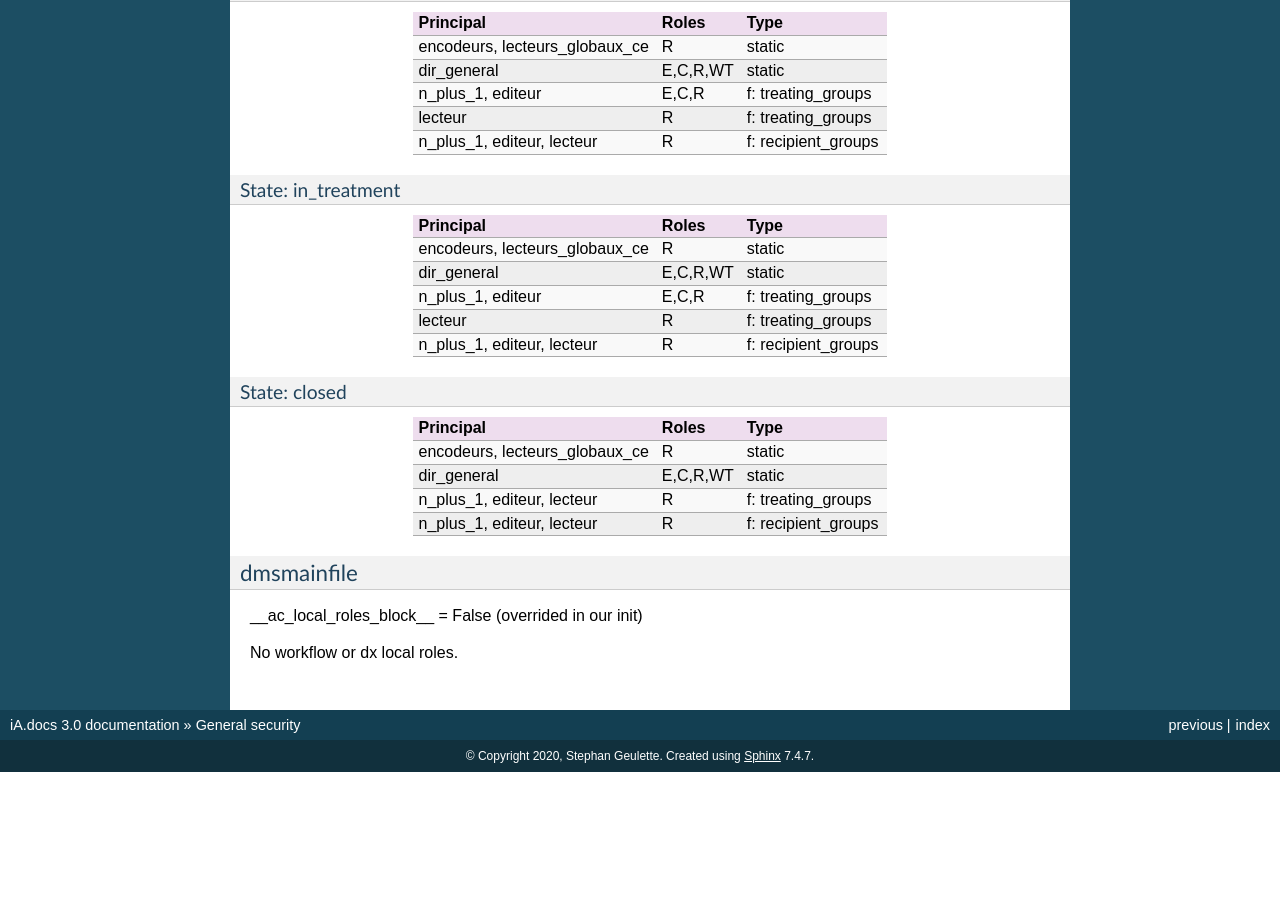
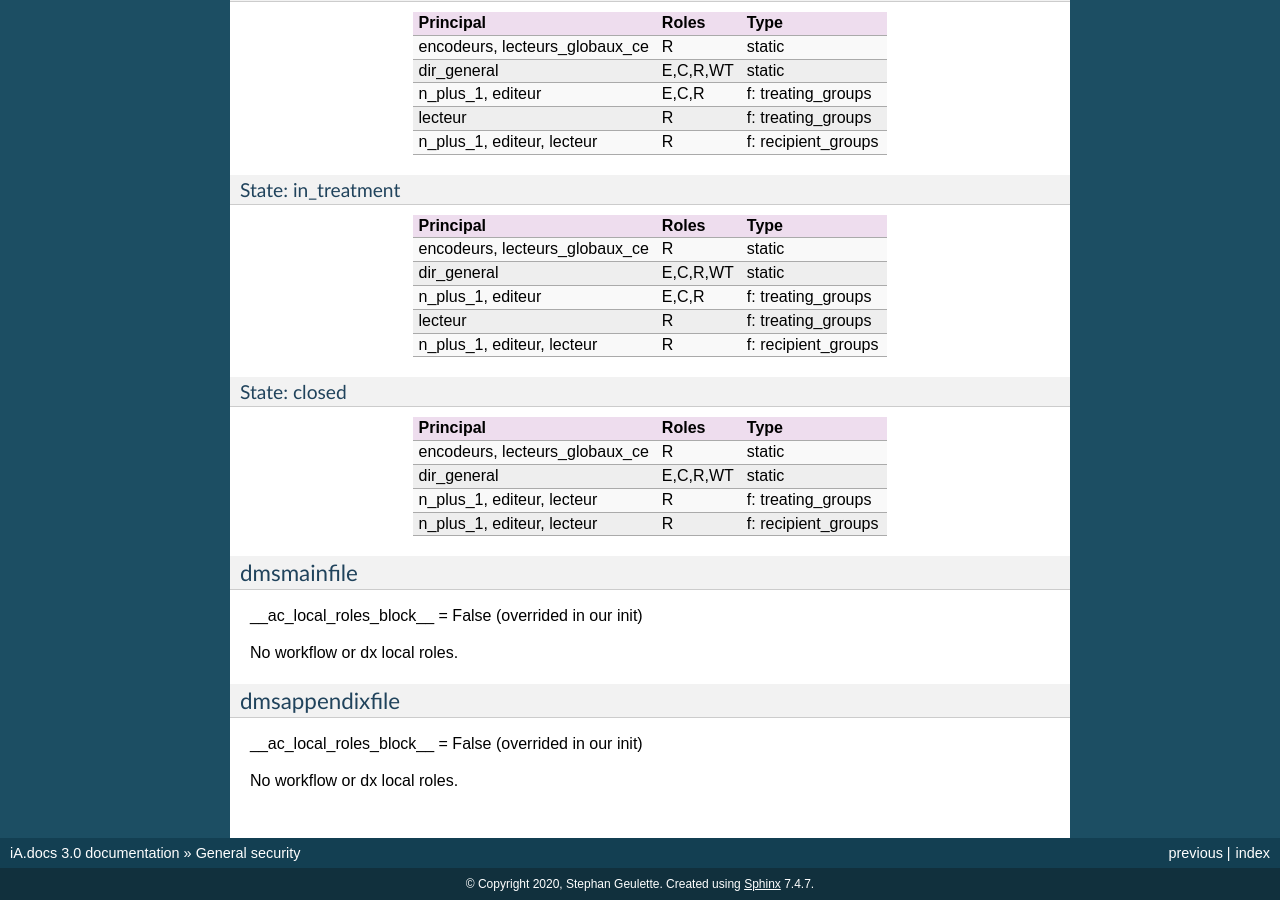
Before and after one commit to IMIO/server.dmsmail, a Sphinx documentation site: the page built from docs/source/security.rst, in a window 1280 px wide and 900 px high, scrolled down 1254 px. Built offline with Sphinx 7.4.7, drawn with Linux system fonts in a browser that asks for light colours; before the commit the page ends 2026 px from its top, so only the background shows below that.

Commit message:
Added security docs of dmsappendixfile

```diff
--- a/docs/source/security.rst
+++ b/docs/source/security.rst
@@ -128,3 +128,10 @@ dmsmainfile
 __ac_local_roles_block__ = False (overrided in our init)
 
 No workflow or dx local roles.
+
+dmsappendixfile
+###############
+
+__ac_local_roles_block__ = False (overrided in our init)
+
+No workflow or dx local roles.
```
